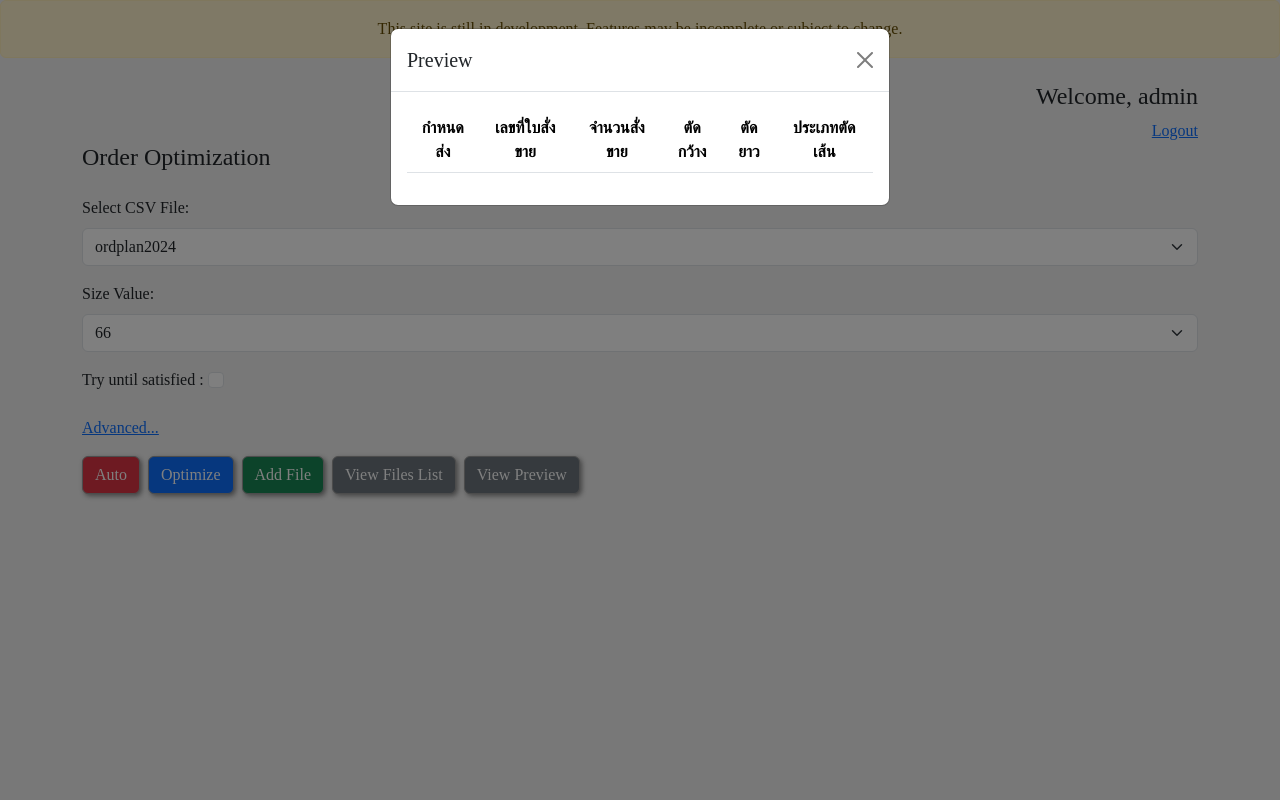
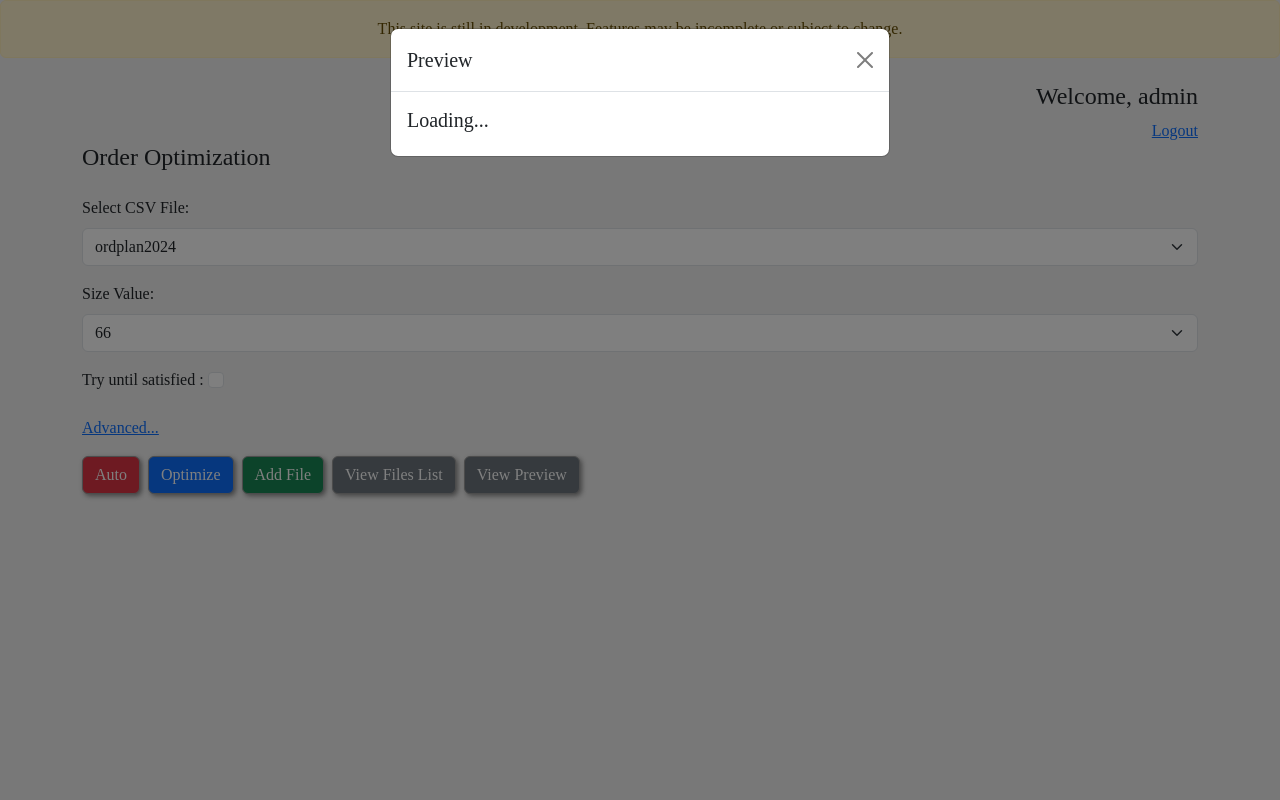
Before and after one commit to ppaauuoo/paper_cutting_project, a Django app: page / in a window 1280 px wide, after a click on "View Preview". Run offline with Django 4.2, Linux system fonts and the light colour scheme; a user stored in the database is signed in; data comes from the database, SQL or seed files in the repository; data that the repository does not hold is empty.

Commit message:
feat(UI): add loading mesage to the preview modal

```diff
--- a/order_optimization/templates/optimize.html
+++ b/order_optimization/templates/optimize.html
@@ -171,7 +171,8 @@
                     <button type="button" class="btn-close" data-bs-dismiss="modal" aria-label="Close"></button>
                 </div>
                 <div class="modal-body">
-                    <div class="table-responsive">
+                    <h5 id="previewLoading" >Loading...</h5>
+                    <div id="previewTable" class="table-responsive">
                         <table class="table table-striped table-hover">
                             <thead class="text-center">
                                 <tr>
@@ -287,7 +288,6 @@
             .then(response => response.json())
             .then(data => {
                 const progress = data.progress;
-                console.log('Progress value:', progress);
                 document.getElementById('progress-bar').style.width = `${progress}%`;
                 document.getElementById('progress-bar').setAttribute('aria-valuenow', progress);
 
@@ -302,6 +302,8 @@
 
     function filePreview(event) {
         event.preventDefault(); // Prevent the default button click behavior
+        document.getElementById('previewLoading').style.display = 'flex';
+        document.getElementById('previewTable').style.display = 'none';
 
         // Get the file_id from the button or any other appropriate source
         const fileId = document.getElementById('file_id').value;
@@ -311,6 +313,8 @@
             .then(response => response.json())
             .then(data => {
                 // Update the modal content with the file preview data
+                document.getElementById('previewLoading').style.display = 'none';
+                document.getElementById('previewTable').style.display = 'flex';
                 updateFilePreviewModal(data.file_preview);
             })
             .catch(error => {
```
